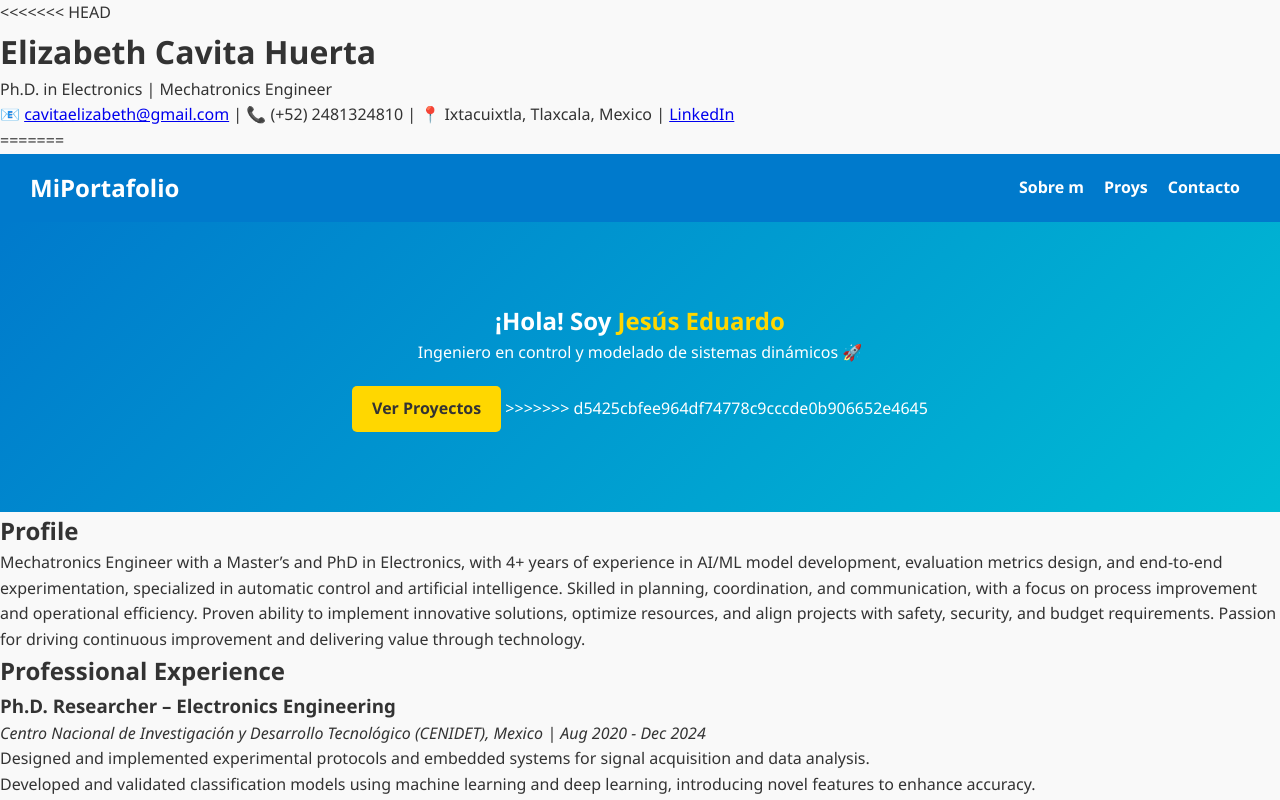
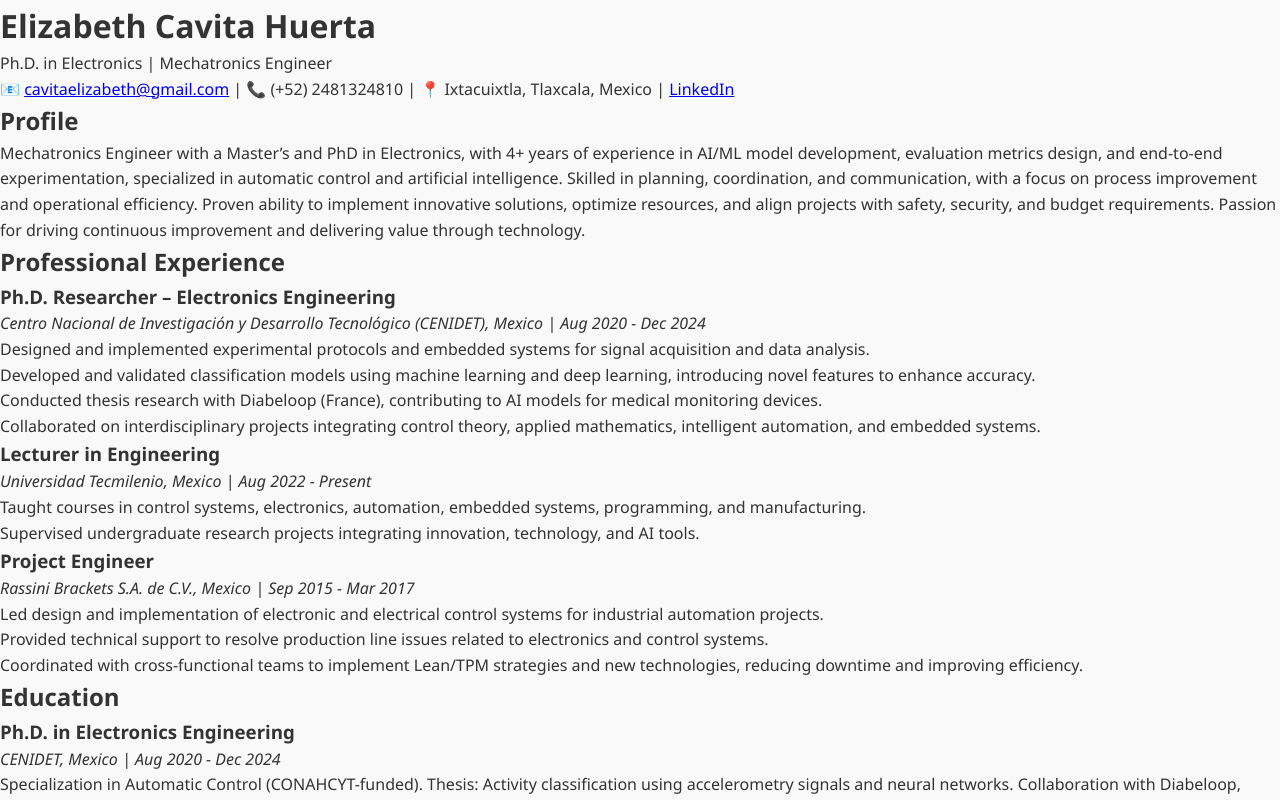
Before and after one commit to Delfinicus117/github-portfolio, a plain HTML site: page index.html in a window 1280 px wide. Shown: the top 800 px of the page. Drawn offline with Linux system fonts and the light colour scheme.

Commit message:
Update index.html

```diff
--- a/index.html
+++ b/index.html
@@ -7,7 +7,6 @@
   <link rel="stylesheet" href="style.css">
 </head>
 <body>
-<<<<<<< HEAD
   <header>
     <h1>Elizabeth Cavita Huerta</h1>
     <p>Ph.D. in Electronics | Mechatronics Engineer</p>
@@ -17,23 +16,6 @@
       📍 Ixtacuixtla, Tlaxcala, Mexico |
       <a href="https://www.linkedin.com/in/elizabeth-cavita-008a24187/" target="_blank">LinkedIn</a>
     </p>
-=======
-  <!-- Navbar -->
-  <nav class="navbar">
-    <h1 class="logo">MiPortafolio</h1>
-    <ul>
-      <li><a href="#about">Sobre m</a></li>
-      <li><a href="#projects">Proys</a></li>
-      <li><a href="#contact">Contacto</a></li>
-    </ul>
-  </nav>
-
-  <!-- Hero -->
-  <header class="hero">
-    <h2>¡Hola! Soy <span>Jesús Eduardo</span></h2>
-    <p>Ingeniero en control y modelado de sistemas dinámicos 🚀</p>
-    <a href="#projects" class="btn">Ver Proyectos</a>
->>>>>>> d5425cbfee964df74778c9cccde0b906652e4645
   </header>
 
   <section>
```
